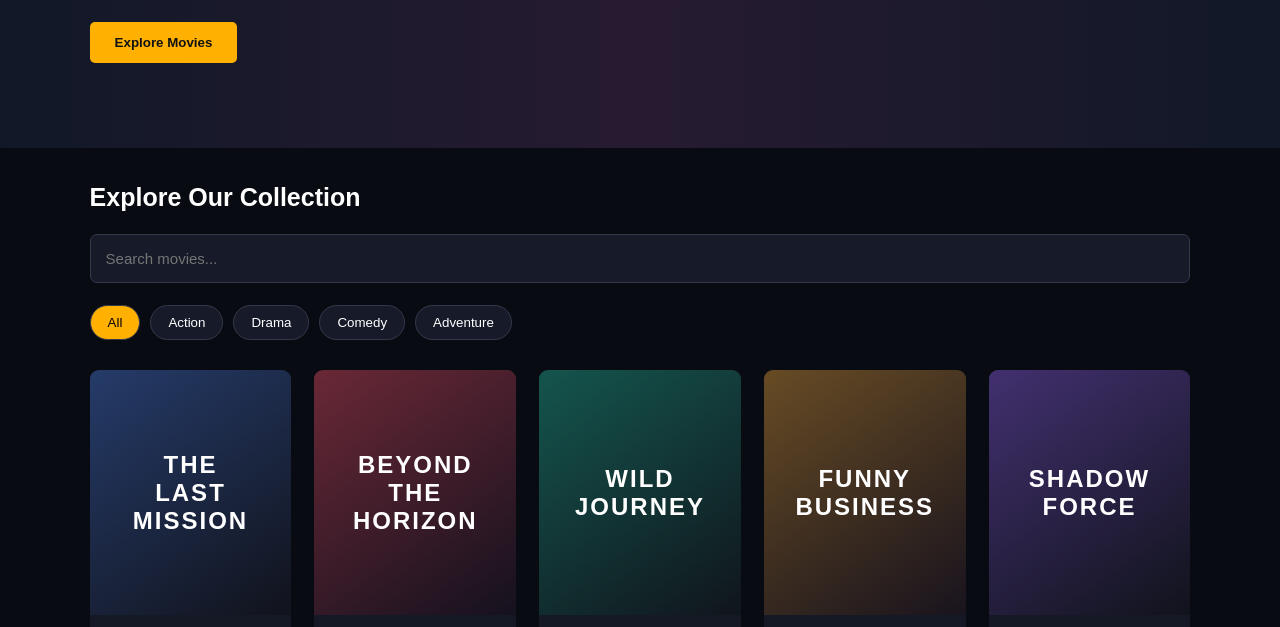
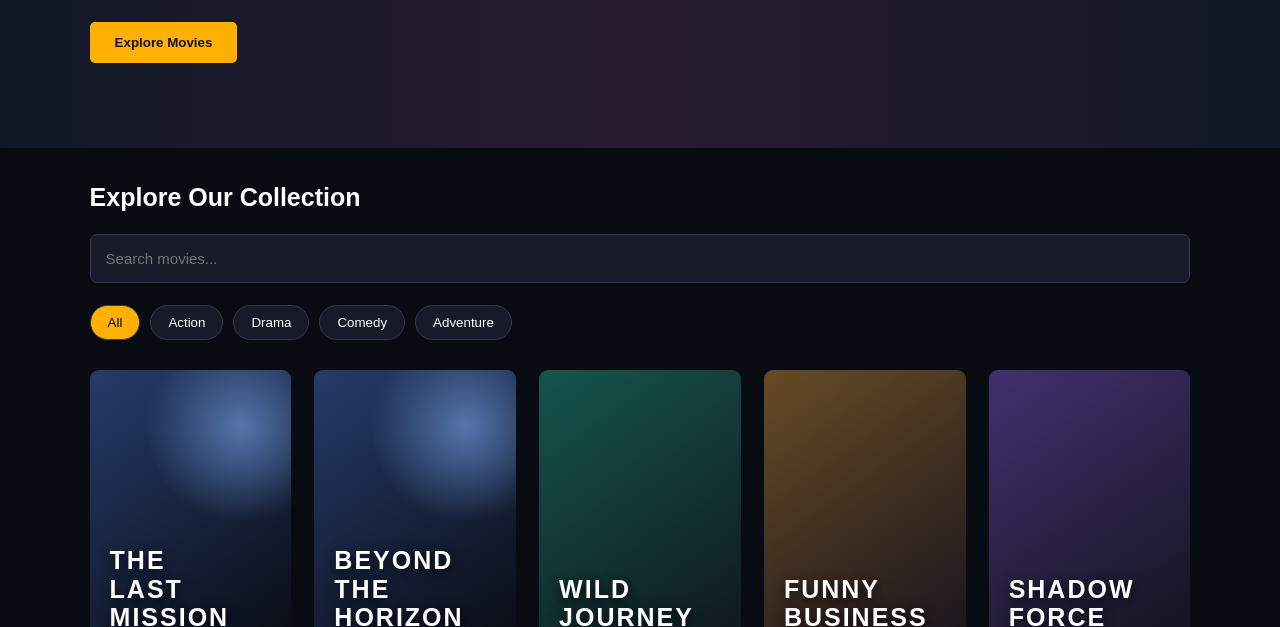
Before and after one commit to AkshayHP123-axs/movie-hub, a plain HTML site: page index.html in a window 1280 px wide. Shown: the part 249-876 px from the top of the page. Drawn offline with Linux system fonts and the light colour scheme.

Commit message:
Update index.html

```diff
--- a/index.html
+++ b/index.html
@@ -135,16 +135,25 @@ nav a:hover {
 }
 
 .poster {
-  height: 245px;
+  height: 285px;
   display: flex;
-  justify-content: center;
-  align-items: center;
-  text-align: center;
-  padding: 15px;
-  font-size: 24px;
-  font-weight: bold;
+  justify-content: flex-start;
+  align-items: flex-end;
+  text-align: left;
+  padding: 20px;
+  font-size: 25px;
+  line-height: 1.15;
+  font-weight: 900;
   letter-spacing: 2px;
-  background: linear-gradient(145deg, #253b69, #11131c);
+  position: relative;
+  overflow: hidden;
+  border-bottom: 3px solid #ffb000;
+  text-shadow: 0 3px 12px rgba(0,0,0,0.8);
+  background:
+    radial-gradient(circle at 75% 20%, #5475ad 0%, transparent 35%),
+    linear-gradient(145deg, #253b69, #090b12);
+}
+
 }
 
 .poster.two {
```
